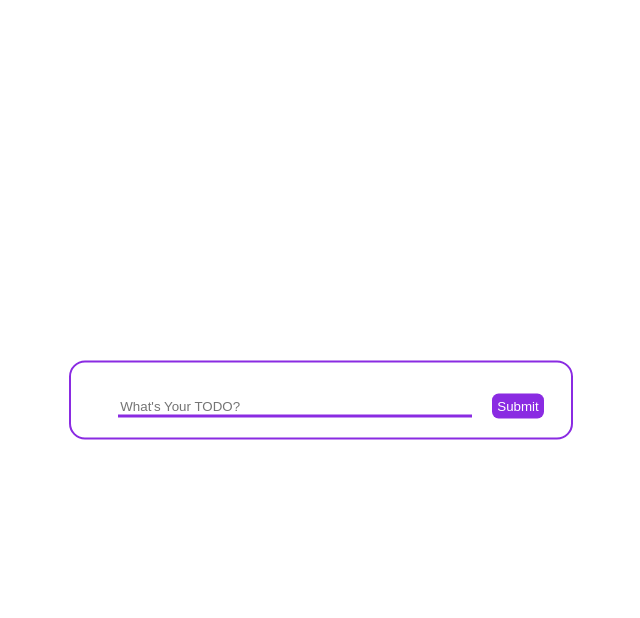
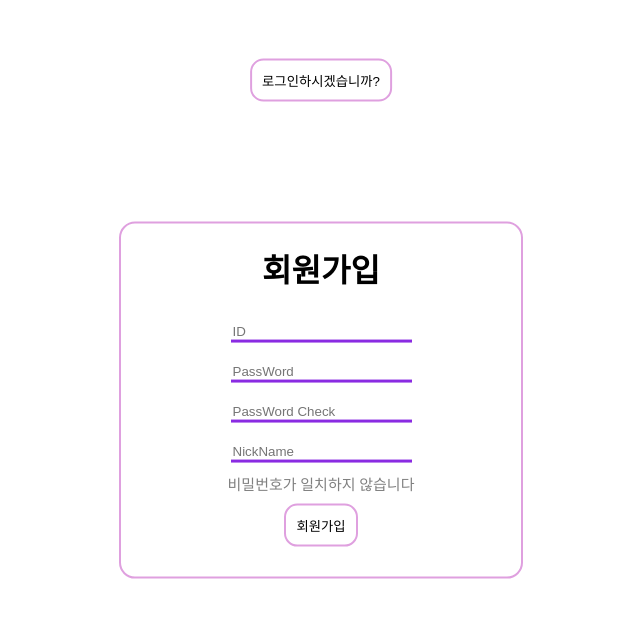
Before and after one commit to nanajin/ToDoList_ts, a React (Create React App) app: page /auth in a window 1280 px wide. Shown: the top 618 px of the page, without its empty margins (319-959 px from the left). Built offline with nearby package versions, Linux system fonts and the light colour scheme.

Commit message:
FEAT: 사용자 로그인 추가, 디자인 변경

```diff
--- a/package.json
+++ b/package.json
@@ -10,10 +10,12 @@
     "@types/node": "^16.18.9",
     "@types/react": "^18.0.26",
     "@types/react-dom": "^18.0.9",
+    "@types/react-router-dom": "^5.3.3",
     "node-sass": "^7.0.3",
     "react": "^18.2.0",
     "react-dom": "^18.2.0",
     "react-icons": "^4.7.1",
+    "react-router-dom": "^6.6.0",
     "react-scripts": "5.0.1",
     "typescript": "^4.9.4",
     "web-vitals": "^2.1.4",
--- /dev/null
+++ b/src/Home.tsx
@@ -0,0 +1,38 @@
+import React from 'react';
+import { Link, useLocation, useNavigate } from 'react-router-dom';
+import { usePersonStore } from './store/store';
+import ToDoList from './ToDoList';
+import {BiLogIn} from "react-icons/bi";
+import "./ToDoList.scss";
+
+const Home = () => {
+  const {id} = usePersonStore();
+  const setId = usePersonStore(state=>state.setId);
+  const setPwd = usePersonStore(state=>state.setPwd);
+  const userInfo = JSON.parse(localStorage.getItem(`userInfo-${id}`)!);
+  const navigate = useNavigate();
+  const handleLogout = ()=>{
+    setId("");
+    setPwd("");
+    navigate("/auth");
+    // localStorage.removeItem("userInfo");
+    // window.location.reload();
+  }
+  return (
+    <div>
+      {userInfo?
+        <div className='after-login'>
+          <ToDoList/>
+        </div>:
+        <div className='home-container'>
+          <h1>YOUR TODO LIST!</h1>
+          <p>아직 로그인 전이신가요?</p>
+          <Link to="/auth" className='login-link'><BiLogIn/>Login</Link>
+        </div>
+      }
+      <button onClick={handleLogout}>LogOut</button>
+    </div>
+  );
+};
+
+export default Home;
--- /dev/null
+++ b/src/Router.tsx
@@ -0,0 +1,19 @@
+import React from 'react';
+import { BrowserRouter, Route, Routes } from 'react-router-dom';
+import LoginForm from './auth/LoginForm';
+import Home from './Home';
+
+const Router = () => {
+  return (
+    <div>
+      <BrowserRouter>
+        <Routes>
+          <Route path='/' element={<Home/>}/>
+          <Route path='/auth' element={<LoginForm/>}/>
+        </Routes>
+      </BrowserRouter>
+    </div>
+  );
+};
+
+export default Router;
--- a/src/Test.tsx
+++ b/src/Test.tsx
@@ -1,5 +1,5 @@
 import React, {useEffect} from 'react';
-import { usePerson, useStore, useStoreTest } from './store/store';
+import { usePerson, useStore, useStoreTest } from './store/testStore';
 const Test = () => {
   const {name, age, greeting} = usePerson();
   const {bears, increasePopulation, decreasePopulation, removeAllBears} = useStore();
--- a/src/ToDoList.scss
+++ b/src/ToDoList.scss
@@ -2,22 +2,38 @@ $border: 2px solid rgb(223, 160, 223);
 $w: 20px;
 $h: 20px;
 $tablet : 1024px;
-$mobile: 400px;
+$mobile: 500px;
+@mixin center {
+  position: absolute;
+  top: 50%;
+  left: 50%;
+  transform: translate(-50%, -50%);
+}
 @mixin mobile {
   @media (max-width: $mobile) {
     @content;
   }
 }
+@mixin btn {
+  border: none;
+  background: none;
+  border: $border;
+  border-radius: 1em;
+  padding: 10px;
+  cursor: pointer;
+}
+// ToDoList.tsx
 .container{
-  position: absolute;
+  // position: absolute;
   display: flex;
   flex-direction: column;
   border: 2px solid blueviolet;
   border-radius: 1em;
   width: 500px;
-  top: 50%;
-  left: 50%;
-  transform: translate(-50%, -50%);
+  // top: 50%;
+  // left: 50%;
+  // transform: translate(-50%, -50%);
+  @include center;
   @include mobile{
     width: 80%;
     // margin-top: 30%;
@@ -93,3 +109,69 @@ $mobile: 400px;
     }
   }
 }
+// Home.tsx
+.home-container{
+  display: flex;
+  flex-direction: column;
+  width: 300px;
+  height: 30%;
+  border: $border;
+  border-top-left-radius: 1em;
+  border-top-right-radius: 1em;
+  border-bottom: none;
+  text-align: center;
+  @include center;
+}
+.login-link{
+  text-decoration: none;
+  font-size: 20px;
+  border-bottom: $border;
+  width: 30%;
+  margin: auto;
+  color: blueviolet;
+  font-weight: bold;
+}
+.login-link:hover{
+  color: orange;
+  transition: all 0.3s ease;
+}
+// LoginForm.tsx
+.login-form{
+  display: flex;
+  flex-direction: column;
+  text-align: center;
+  border: $border;
+  border-radius: 1em;
+  width: 400px;
+  @include center;
+  .input-container{
+    width: 80%;
+    margin: auto;
+  }
+  input{
+    border: none;
+    border-bottom: 3px solid blueviolet;
+    margin: 10px;
+  }
+  .submit{
+    @include btn();
+    width: fit-content;
+    margin: auto;
+    margin-top: 10px;
+    margin-bottom: 30px;
+    padding: 10px;
+  }
+  input:focus{
+    outline: none;
+  }
+  .pwd-check{
+    font-size: 15px;
+    color: gray;
+    // text-align: center;
+  }
+}
+.toggle-login{
+  @include btn();
+  @include center();
+  top: 10%;
+}
--- a/src/ToDoList.tsx
+++ b/src/ToDoList.tsx
@@ -2,10 +2,12 @@ import React, { useEffect, useState } from 'react';
 import "./ToDoList.scss";
 import {BiTrash, BiEditAlt} from "react-icons/bi";
 import {BsFillBookmarkCheckFill, BsBookmarkCheck} from "react-icons/bs";
+import { usePersonStore } from './store/store';
 
 function ToDoList() {
+  const {id} = usePersonStore();
   const [todo, setTodo] = useState("");
-  const data = localStorage.getItem("todo");
+  const data = localStorage.getItem(`todo-${id}`);
   const list = data? [...JSON.parse(data!)]: [];
   const [todolist, setTodoList] = useState(list);
   const [edit, setEdit] = useState(false);
@@ -17,7 +19,7 @@ function ToDoList() {
     done: boolean,
   }
   useEffect(()=>{
-    localStorage.setItem("todo", JSON.stringify(todolist));
+    localStorage.setItem(`todo-${id}`, JSON.stringify(todolist));
   },[todolist]);
 
   const onChange = (event:React.ChangeEvent<HTMLInputElement>)=>{
--- /dev/null
+++ b/src/auth/LoginForm.tsx
@@ -0,0 +1,116 @@
+import React, { useState } from 'react';
+import { useNavigate } from 'react-router-dom';
+import { usePersonStore } from '../store/store';
+import "../ToDoList.scss";
+
+const LoginForm = () => {
+  const [toggleLogin, setToggleLogin] = useState(false);
+  const {id, password, nickname} = usePersonStore();
+  const setId = usePersonStore(state=>state.setId);
+  const setPwd = usePersonStore(state=>state.setPwd);
+  const setNickName = usePersonStore(state=>state.setNickName);
+  const [check, setCheck] = useState(false);
+  const navigate= useNavigate();
+
+  const onChange = (event:React.ChangeEvent<HTMLInputElement>)=>{
+    const {target: {value, name}} = event;
+    if(name==="id"){
+      setId(value);
+    }
+    else if(name==="pwd"){
+      setPwd(value);
+    }
+    else if(name==="nickname"){
+      setNickName(value);
+    }
+    else if(name==="pwdCheck"){
+      if(value===password){
+        setCheck(true);
+      }
+      else{
+        setCheck(false);
+      }
+    }
+  }
+  const onSubmit = (e:React.FormEvent<HTMLFormElement>)=>{
+    e.preventDefault();
+    if(!toggleLogin){
+      if(check){
+        localStorage.setItem(`userInfo-${id}`, JSON.stringify({id: id, password: password, nickname: nickname}));
+        alert("회원가입에 성공하셨습니다. 다시 로그인해주세요");
+        setId("");
+        setPwd("");
+        setToggleLogin(true);
+      }
+      else{
+        alert("비밀번호가 일치하지 않습니다");
+      }
+    }
+    else{
+      const userInfo = JSON.parse(localStorage.getItem(`userInfo-${id}`)!);
+      if(!userInfo){
+        alert("회원정보가 없습니다");
+      }
+      if(userInfo.id === id && userInfo.password === password){
+        alert("환영합니다");
+        navigate("/");
+      }
+      else{
+        alert("아이디/비밀번호가 맞지 않습니다");
+      }
+    }
+  }
+  const handleChange = ()=>{
+    setToggleLogin(prev=>!prev)
+    setId("");
+    setPwd("");
+  }
+  return (
+    <div>
+      <form onSubmit={onSubmit} className="login-form">
+        {toggleLogin? <h1>로그인</h1>: <h1>회원가입</h1>}
+        <div className='input-container'>
+        <input type="text"
+          placeholder='ID'
+          name='id'
+          value={id}
+          onChange={onChange}
+          required
+        />
+        <input type="password"
+          placeholder='PassWord'
+          name='pwd'
+          value={password}
+          onChange={onChange}
+          required
+        />
+        {!toggleLogin &&
+          <>
+            <input type="password"
+              placeholder='PassWord Check'
+              name='pwdCheck'
+              onChange={onChange}
+              required
+            />
+            <input type="text"
+              placeholder='NickName'
+              name='nickname'
+              onChange={onChange}
+              required
+            />
+            <div className='pwd-check'>{check? "비밀번호가 일치합니다": "비밀번호가 일치하지 않습니다"}</div>
+          </>
+        }
+        </div>
+        <input type="submit"
+          value={!toggleLogin? "회원가입":"로그인"}
+          className="submit"/>
+      </form>
+      <button onClick={handleChange} className="toggle-login">
+        {toggleLogin? "회원가입하시겠습니까?":"로그인하시겠습니까?"}
+      </button>
+    </div>
+  );
+};
+
+export default LoginForm;
--- a/src/index.tsx
+++ b/src/index.tsx
@@ -1,5 +1,6 @@
 import React from 'react';
 import ReactDOM from 'react-dom/client';
+import Router from './Router';
 import Test from './Test';
 import ToDoList from './ToDoList';
 
@@ -8,7 +9,9 @@ const root = ReactDOM.createRoot(
 );
 root.render(
   <>
-    <ToDoList />
+    {/* <ToDoList /> */}
     {/* <Test/> */}
+    <Router/>
+    {/* <Login/> */}
   </>
 );
--- a/src/store/store.ts
+++ b/src/store/store.ts
@@ -1,50 +1,23 @@
-import React from 'react';
-import create from 'zustand';
+import { useEffect } from "react";
+import create from "zustand";
 
-// test용 state
-interface State{
-  bears: number;
-  increasePopulation: ()=>void;
-  decreasePopulation: ()=>void;
-  removeAllBears: ()=>void;
-}
 interface Person{
-  name: string;
-  age: number;
-  greeting: string;
+  id:string;
+  password:string;
+  nickname:string;
 }
 interface Update{
-  updateName: (name: Person['name']) => void;
-  updateAge: (name: Person['age']) => void;
-  updateGreeting: (name: Person['greeting']) => void;
+  setId: (id:Person['id'])=>void;
+  setPwd: (id:Person['password'])=>void;
+  setNickName: (id:Person['nickname'])=>void;
 }
-export const useStore = create<State>(set => ({
-  bears: 0,
-  increasePopulation: ()=>set((state)=>({bears: state.bears+1})),
-  decreasePopulation: ()=>set((state)=>({bears: state.bears-1})),
-  removeAllBears: ()=>set({bears:0}),
-}));
-export const usePerson = create<Person&Update>(set => ({
-  name: "anony",
-  age: 0,
-  greeting: "hi",
-  updateName: (name)=>set(()=>({name: name})),
-  updateAge: (age)=>set(()=>({age: age})),
-  updateGreeting: (greeting)=>set(()=>({greeting: greeting})),
+export const usePersonStore = create<Person&Update>(set=>({
+  id: "",
+  password: "",
+  nickname: "",
+  setId: (newId)=>set(()=>({id: newId})),
+  setPwd: (newPwd)=>set(()=>({password: newPwd})),
+  setNickName: (newNickname)=>set(()=>({nickname: newNickname})),
 }));
 
-interface SelectContentState { //ts를 사용하기때문에 타입지정이 필요.js사용시 미사용 코드
-  selectContent: number;
-  setSelectContent: (select: number) => void;
-}
-
-// create를 이용해서 store을 생상헐 수 있으며, 다수의 store도 생성 가능하다.
-export const useStoreTest = create<SelectContentState>((set) => ({
-  // create 함수의 매개변수로 콜백함수를 받는데 이 콜백함수의  return객체에 state,
-  // setState를 넣는다.
-  selectContent: window.localStorage.getItem('select') ?
-  	Number(window.localStorage.getItem('select')) : 0,
-  setSelectContent: (select) => {
-    set((state) => ({ ...state, selectContent: select }));
-  },
-}));
+// export const userInfo = JSON.parse(localStorage.getItem("userInfo")!);
```
Also changed, not shown: src/store/testStore.ts (added, +50 -0 lines), 1 other file (tests, documents, lock files or other folders).
